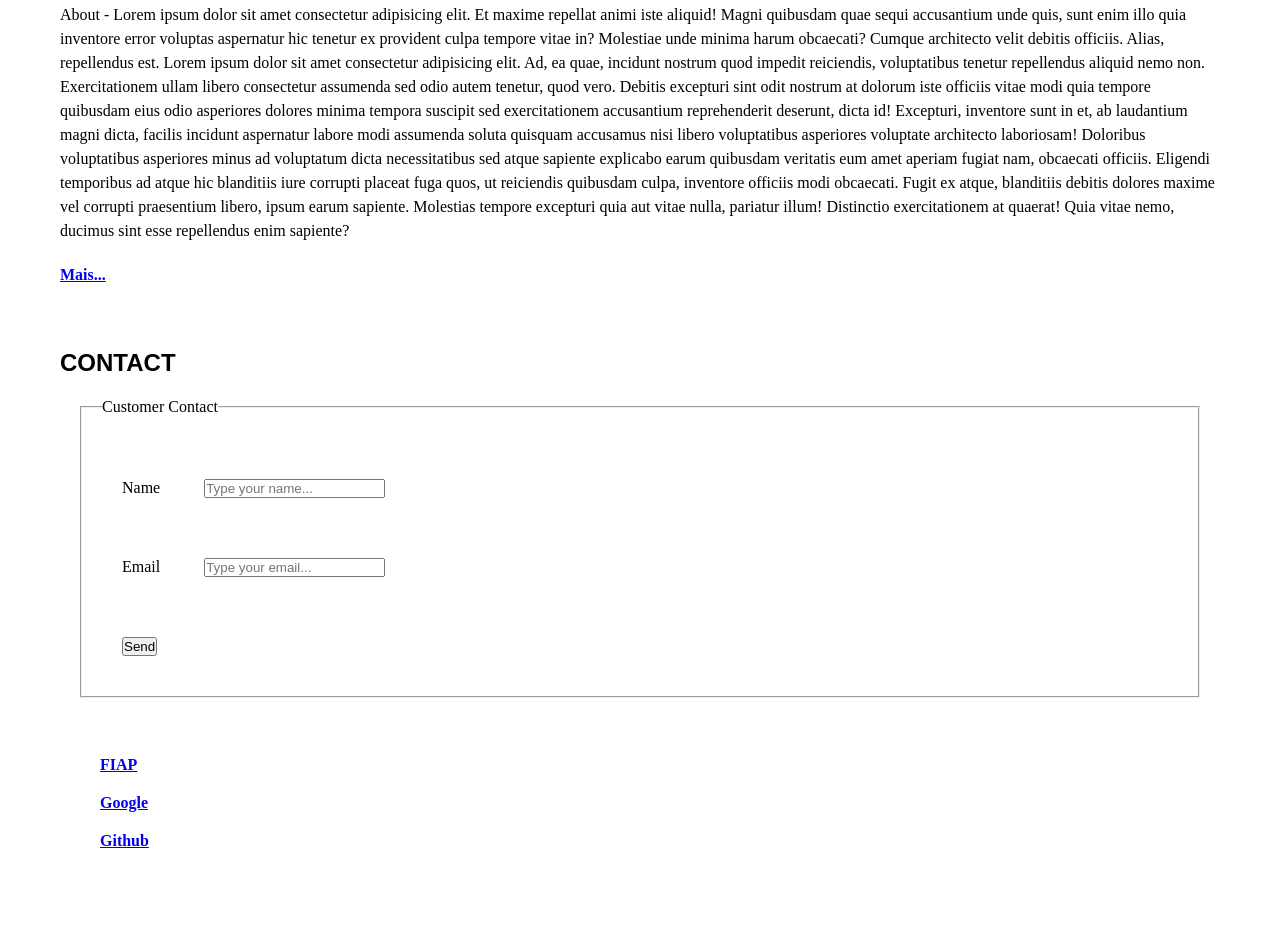
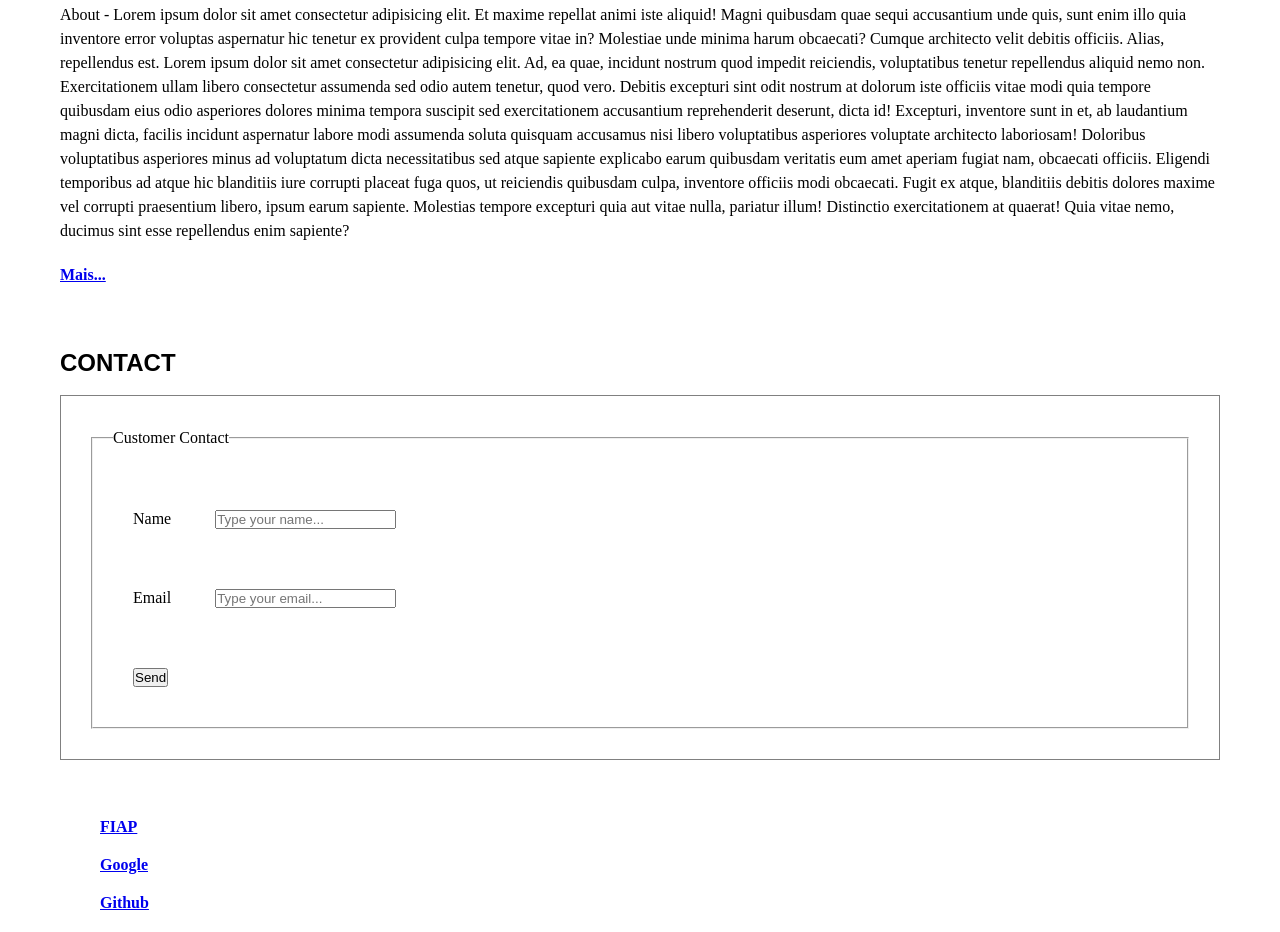
Before and after one commit to LucasVB2729/FrontEnd_Design_Engineering, a plain HTML site: page index.html in a window 1280 px wide. Shown: the part 925-1857 px from the top of the page. Before the commit the page ends 1795 px from the top, so only its background shows below. Drawn offline with Linux system fonts and the light colour scheme.

Commit message:
Estilização <form>

```diff
--- a/index.css
+++ b/index.css
@@ -54,3 +54,8 @@ ul {
 .container * {
     margin: 20px 20px 20px 20px;
 }
+
+#contact form {
+    border: 1px solid gray;
+    padding: 10px 10px 10px 10px;
+}
```
